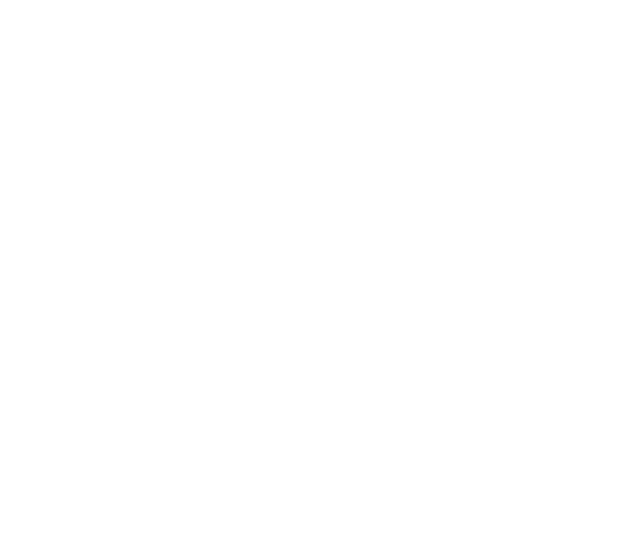
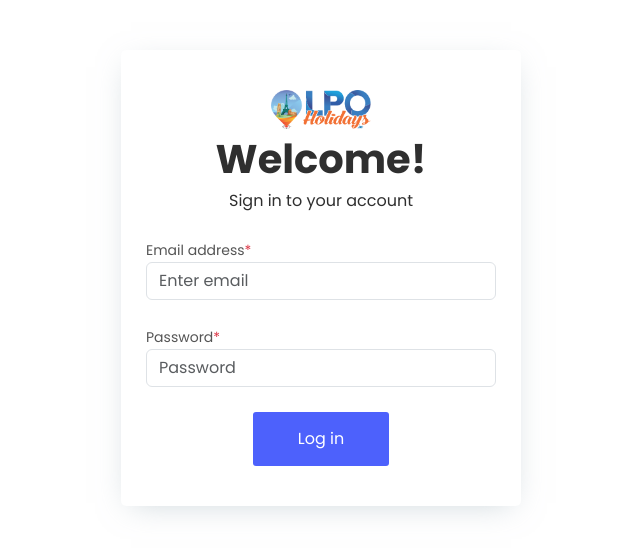
Before and after one commit to lpoholidays12/zoommanaged, a React (Vite) app in the folder frontend/: page /login in a window 1280 px wide. Before the commit this address had no page. Shown: the top 554 px of the page, without its empty margins (319-959 px from the left). Built offline with nearby package versions, Linux system fonts and the light colour scheme.

Commit message:
Login Page

```diff
--- a/frontend/src/App.jsx
+++ b/frontend/src/App.jsx
@@ -1,14 +1,24 @@
 
-import { BrowserRouter, Routes, Route } from 'react-router-dom';
+import { BrowserRouter, Routes, Route, Navigate } from 'react-router-dom';
 import Home from './pages/Home';
 import Login from './pages/Login';
+import { useAuthContext } from './hooks/useAuthContext';
 
 function App() {
-    const isLoggedIn = false;
+    // const isLoggedIn = false;
+    const { user } = useAuthContext();
+
     return (
         <BrowserRouter>
             <Routes>
-                <Route exact path="/" element={ isLoggedIn ? <Home /> : <Login />} />
+                <Route
+                    path="/"
+                    element={user ? <Home /> : <Navigate to="/login" />}
+                />
+                <Route
+                    path="/login"
+                    element={!user ? <Login /> : <Navigate to='/' />}
+                />
             </Routes>
         </BrowserRouter>
     );
--- a/frontend/src/components/Navbar/index.jsx
+++ b/frontend/src/components/Navbar/index.jsx
@@ -1,6 +1,4 @@
 import './navbar.css';
-
-
 
 const Navbar = () => {
     return (
@@ -9,7 +7,7 @@
                 <div className="container">
                     <div className="row">
                         <div className="col-lg-6">
-                            <a href="/index.html">
+                            <a href="/">
                                 <img
                                     src="/images/logo.png"
                                     width="150px"
--- a/frontend/src/context/AuthContext.jsx
+++ b/frontend/src/context/AuthContext.jsx
@@ -20,8 +20,8 @@
     });
 
     useEffect(() => {
-        const user = JSON.parse(localStorage.getItem('user'));
-
+        const user = localStorage.getItem('user')
+        console.log("yehi hai", user)
         if (user) {
             dispatch({ type: 'LOGIN', payload: user })
         }
--- a/frontend/src/css/style.css
+++ b/frontend/src/css/style.css
@@ -866,6 +866,73 @@
 
 /* package enquiry end */
 
+/* login form */
+.loginForm {
+    align-items: center;
+    display: flex;
+    justify-content: center;
+    margin: 50px auto;
+    max-width: 1200px;
+    width: 100%;
+
+}
+
+.loginForm form {
+    border-radius: 5px;
+    box-shadow: 0 7px 30px -10px rgba(150, 170, 180, 0.5);
+    height: auto;
+    max-width: 400px;
+    padding: 40px 25px;
+    width: 100%;
+}
+
+.loginForm form .form-group {
+    margin-bottom: 25px;
+}
+
+.loginForm form .form-group label{
+    color: #555;
+    font-size: 14px;
+}
+
+.loginForm form .button-login {
+    position: relative;
+    text-align: left;
+    text-align: center;
+}
+
+.loginForm form .button-login button {
+    align-items: center;
+    background: #4d61fc;
+    border-radius: 3px;
+    border: 0;
+    color: #fff;
+    cursor: pointer;
+    font-size: 16px;
+    padding: 15px 45px;
+    transition: 0.2s;
+}
+.loginForm form .button-login button:hover {
+
+background: #2036de;
+    transform: translateY(-2px);
+}
+.loginForm form .formTitle{
+    text-align: center;
+    margin-bottom: 25px;
+}
+
+.loginForm form .formTitle strong{
+    color: #2f2f2f;
+    display: block;
+    font-size: 40px;
+}
+
+.loginForm form p{
+    color: #2f2f2f;
+}
+
+/* login form end */
 /* responsive css */
 
 @media (max-width: 767px) {
@@ -950,7 +1017,7 @@
         justify-content: space-between;
     }
 
-    .package_duration{
+    .package_duration {
         font-size: 1.75rem;
     }
 
--- a/frontend/src/hooks/useLogin.jsx
+++ b/frontend/src/hooks/useLogin.jsx
@@ -10,27 +10,31 @@
         setIsLoading(true);
         setError(null);
 
-        const response = await fetch('http://localhost:4001/api/user/login', {
-            method: 'POST',
-            headers: {
-                'Content-Type': 'application/json',
-            },
-            body: JSON.stringify({ email, password })
-        });
+        // const response = await fetch('http://localhost:4001/api/user/login', {
+        //     method: 'POST',
+        //     headers: {
+        //         'Content-Type': 'application/json',
+        //     },
+        //     body: JSON.stringify({ email, password })
+        // });
 
-        const json = await response.json();
+        // const json = await response.json();
+        const json = {
+            "email": "raybaron7@gmail.com",
+            "token": "eyJhbGciOiJIUzI1NiIsInR5cCI6IkpXVCJ9.eyJfaWQiOiI2NDRmODhjNjg5NTkzZTA2Y2Q0YzljNWUiLCJpYXQiOjE3MDIxNDkxMDgsImV4cCI6MTcwMjQwODMwOH0.QfKfO2U4G9lNcKSGVpDGqcX3QKqMh31X45rMcJ5nJU8"
+        }
 
-        if (!response.ok) {
-            setIsLoading(false);
-            setError(json.error);
-        }
-        if (response.ok) {
+        // if (!response.ok) {
+        //     setIsLoading(false);
+        //     setError(json.error);
+        // }
+        // if (response.ok) {
             localStorage.setItem('user', JSON.stringify(json));
 
             dispatch({ type: 'LOGIN', payload: json });
 
             setIsLoading(false);
-        }
+        // }
 
     }
 
--- a/frontend/src/pages/Home.jsx
+++ b/frontend/src/pages/Home.jsx
@@ -2,7 +2,9 @@
 
 const Home = () => {
     return (
-        <Navbar/>
+        <>
+            <Navbar/>
+        </>
      );
 }
 
--- a/frontend/src/pages/Login.jsx
+++ b/frontend/src/pages/Login.jsx
@@ -1,10 +1,61 @@
+import { useLogin } from "../hooks/useLogin";
+import { useState } from "react"
+
 
 const Login = () => {
+    const [email, setEmail] = useState('');
+    const [password, setPassword] = useState('');
+    const { login, error, isLoading } = useLogin();
+
+    const handleSubmit = async (e) => {
+        e.preventDefault()
+        await login(email, password);
+    }
+
     return (
-       <>
-           <p>Login</p>
-       </>
-     );
+        <section className="loginForm">
+            <form onSubmit={handleSubmit}>
+                <div className="text-center">
+                    <img src="/images/logo.png" width={100} alt="" />
+                </div>
+                <div className="formTitle">
+                    <strong>Welcome!</strong>
+                    <p>Sign in to your account</p>
+                </div>
+                <div className="form-group">
+                    <label htmlFor="exampleInputEmail1">Email address<span className="text-danger">*</span></label>
+                    <input
+                        type="email"
+                        className="form-control"
+                        id="exampleInputEmail1"
+                        aria-describedby="emailHelp"
+                        placeholder="Enter email"
+                        required
+                    />
+                </div>
+                <div className="form-group">
+                    <label htmlFor="exampleInputPassword1">Password<span className="text-danger">*</span></label>
+                    <input
+                        type="password"
+                        className="form-control"
+                        id="exampleInputPassword1"
+                        placeholder="Password"
+                        onChange={(e) => { setPassword(e.target.value) }}
+                        value={password}
+                        required
+                    />
+                </div>
+                <div className="button-login">
+                    <button type="submit" className="btn btn-primary" disabled={isLoading}>
+                        Log in
+                    </button>
+                </div>
+                {error && <div className="error">{error}</div>}
+            </form>
+
+        </section>
+
+    )
 }
 
 export default Login;
```
Also changed, not shown: frontend/src/components/Common/Bookings/index.jsx (+3 -5 lines).
